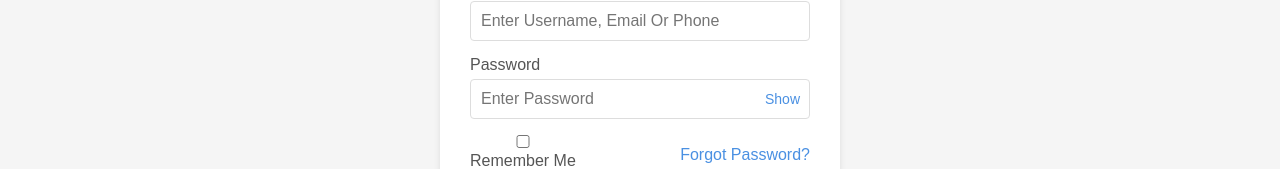
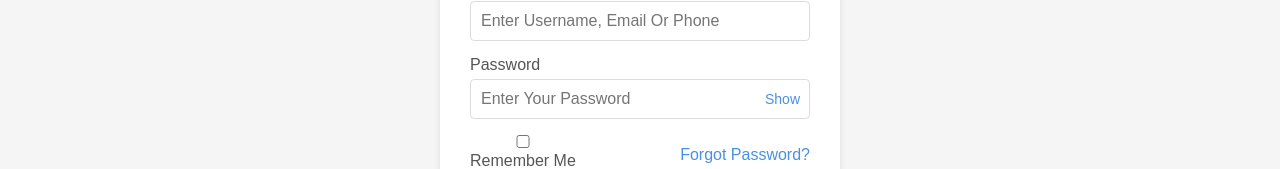
Before and after one commit to its-manzil/BazzarHub, a React (Create React App) app: page /Login in a window 1280 px wide. Shown: the part 295-464 px from the top of the page. Built offline with nearby package versions, Linux system fonts and the light colour scheme.

Commit message:
Update Login.js

```diff
--- a/src/pages/Customers/Login.js
+++ b/src/pages/Customers/Login.js
@@ -130,7 +130,7 @@ const Login = () => {
                   name="password"
                   value={formData.password}
                   onChange={handleChange}
-                  placeholder="Enter password"
+                  placeholder="Enter your password"
                 />
                 <button
                   type="button"
```
